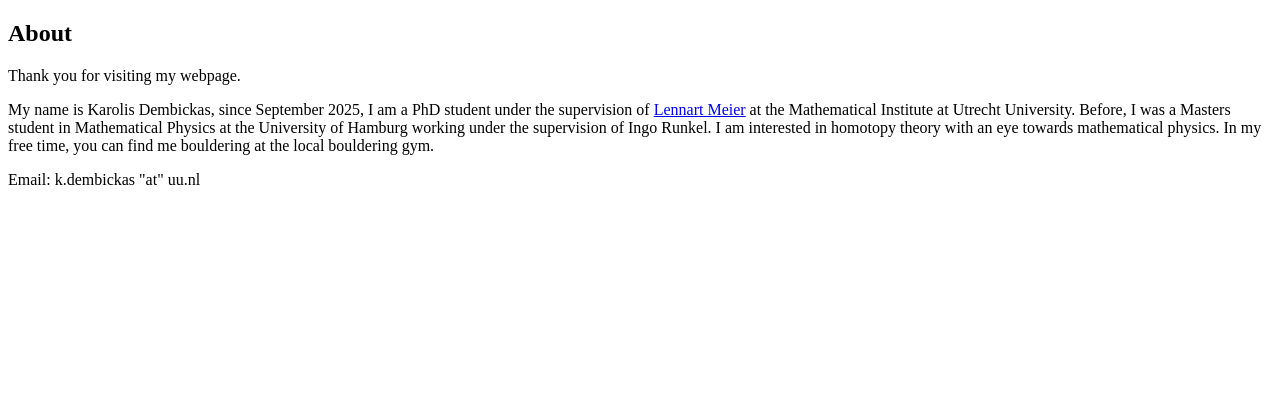
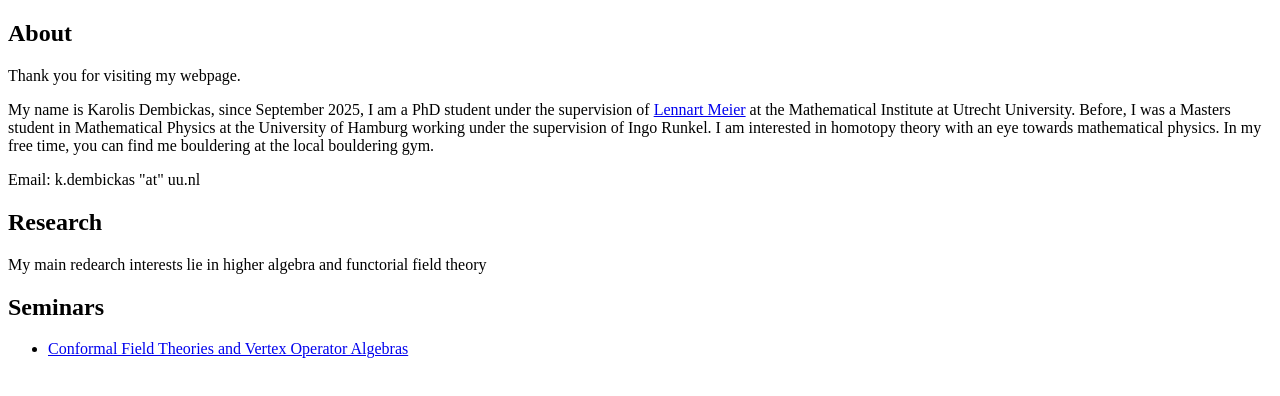
Before and after one commit to Silorak42/Silorak42.github.io, a plain HTML site: page index.html in a window 1280 px wide. Drawn offline with Linux system fonts and the light colour scheme.

Commit message:
Update index.html

```diff
--- a/index.html
+++ b/index.html
@@ -4,9 +4,20 @@
   <title>Karolis</title>
 </head>
 <body>
+<section>
 <h2>About</h2>
-<p>Thank you for visiting my webpage.</p>
-<p>My name is Karolis Dembickas, since September 2025, I am a PhD student under the supervision of <a href="https://webspace.science.uu.nl/~meier007/">Lennart Meier</a> at the Mathematical Institute at Utrecht University. Before, I was a Masters student in Mathematical Physics at the University of Hamburg working under the supervision of Ingo Runkel. I am interested in homotopy theory with an eye towards mathematical physics. In my free time, you can find me bouldering at the local bouldering gym.</p>
-<p>Email: k.dembickas "at" uu.nl</p>
+  <p>Thank you for visiting my webpage.</p>
+  <p>My name is Karolis Dembickas, since September 2025, I am a PhD student under the supervision of <a href="https://webspace.science.uu.nl/~meier007/">Lennart Meier</a> at the Mathematical Institute at Utrecht University. Before, I was a Masters student in Mathematical Physics at the University of Hamburg working under the supervision of Ingo Runkel. I am interested in homotopy theory with an eye towards mathematical physics. In my free time, you can find me bouldering at the local bouldering gym.</p>
+  <p>Email: k.dembickas "at" uu.nl</p>
+</section>
+<section>
+  <h2>Research</h2>
+  <p>My main redearch interests lie in higher algebra and functorial field theory</p>
+<section>
+  <h2>Seminars</h2>
+  <ul>
+    <li><a href="CFT.html"> Conformal Field Theories and Vertex Operator Algebras</a> </li>
+  </ul>
+</section>
 <body>
 </html>
```
